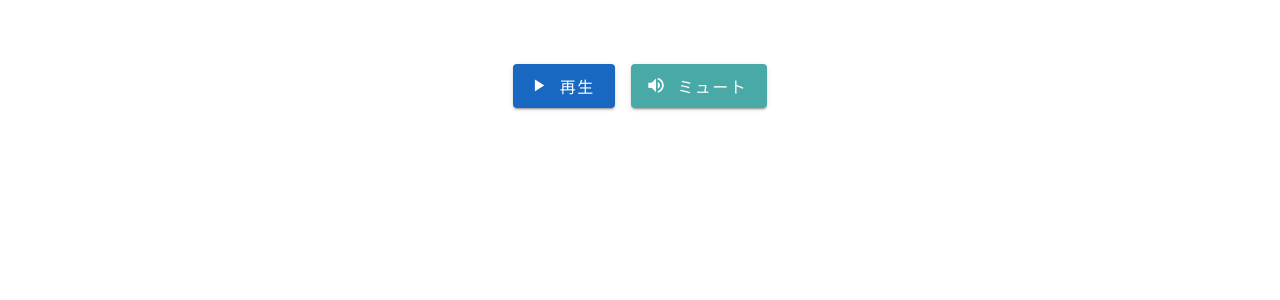
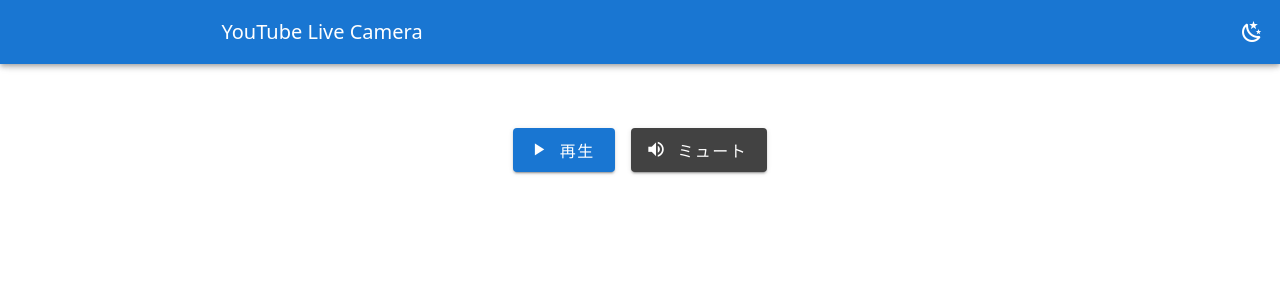
Before and after one commit to yasu-kun/livecamera, a Vue app in the folder app/: page / in a window 1280 px wide. Shown: the top 300 px of the page. Built offline with nearby package versions, Linux system fonts and the light colour scheme.

Commit message:
added darkmode

```diff
--- a/app/src/App.vue
+++ b/app/src/App.vue
@@ -1,9 +1,30 @@
 <script setup>
+import { ref } from 'vue'
+import { useTheme } from 'vuetify'
 import YouTubePlayerManager from './components/YouTubePlayerManager.vue'
+
+const theme = useTheme()
+const isDark = ref(theme.global.current.value.dark)
+
+const toggleTheme = () => {
+  isDark.value = !isDark.value
+  theme.global.name.value = isDark.value ? 'dark' : 'light'
+}
 </script>
 
 <template>
   <v-app>
+    <v-app-bar app color="primary" dark>
+      <v-toolbar-title>YouTube Live Camera</v-toolbar-title>
+      <v-spacer></v-spacer>
+      <v-btn
+        icon
+        @click="toggleTheme"
+        :title="isDark ? 'ライトモードに切り替え' : 'ダークモードに切り替え'"
+      >
+        <v-icon>{{ isDark ? 'mdi-weather-sunny' : 'mdi-weather-night' }}</v-icon>
+      </v-btn>
+    </v-app-bar>
     <v-main>
       <YouTubePlayerManager />
     </v-main>
--- a/app/src/main.js
+++ b/app/src/main.js
@@ -12,6 +12,27 @@
 const vuetify = createVuetify({
   components,
   directives,
+  theme: {
+    defaultTheme: 'light',
+    themes: {
+      light: {
+        colors: {
+          background: '#FFFFFF',
+          surface: '#FFFFFF',
+          primary: '#1976D2',
+          secondary: '#424242',
+        },
+      },
+      dark: {
+        colors: {
+          background: '#121212',
+          surface: '#212121',
+          primary: '#2196F3',
+          secondary: '#616161',
+        },
+      },
+    },
+  },
 })
 
 createApp(App).use(vuetify).mount('#app')
--- a/app/src/style.css
+++ b/app/src/style.css
@@ -2,10 +2,6 @@
   font-family: system-ui, Avenir, Helvetica, Arial, sans-serif;
   line-height: 1.5;
   font-weight: 400;
-
-  color-scheme: light dark;
-  color: rgba(255, 255, 255, 0.87);
-  background-color: #242424;
 
   font-synthesis: none;
   text-rendering: optimizeLegibility;
@@ -66,10 +62,6 @@
 }
 
 @media (prefers-color-scheme: light) {
-  :root {
-    color: #213547;
-    background-color: #ffffff;
-  }
   a:hover {
     color: #747bff;
   }
```
